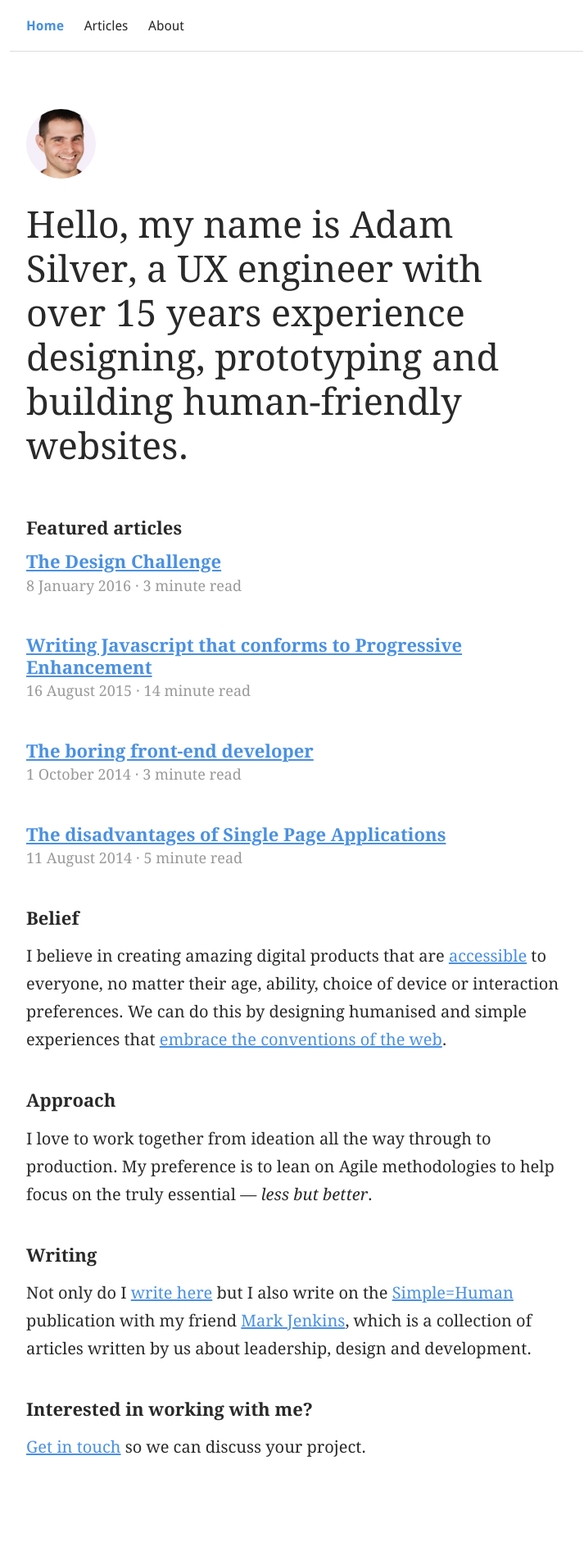
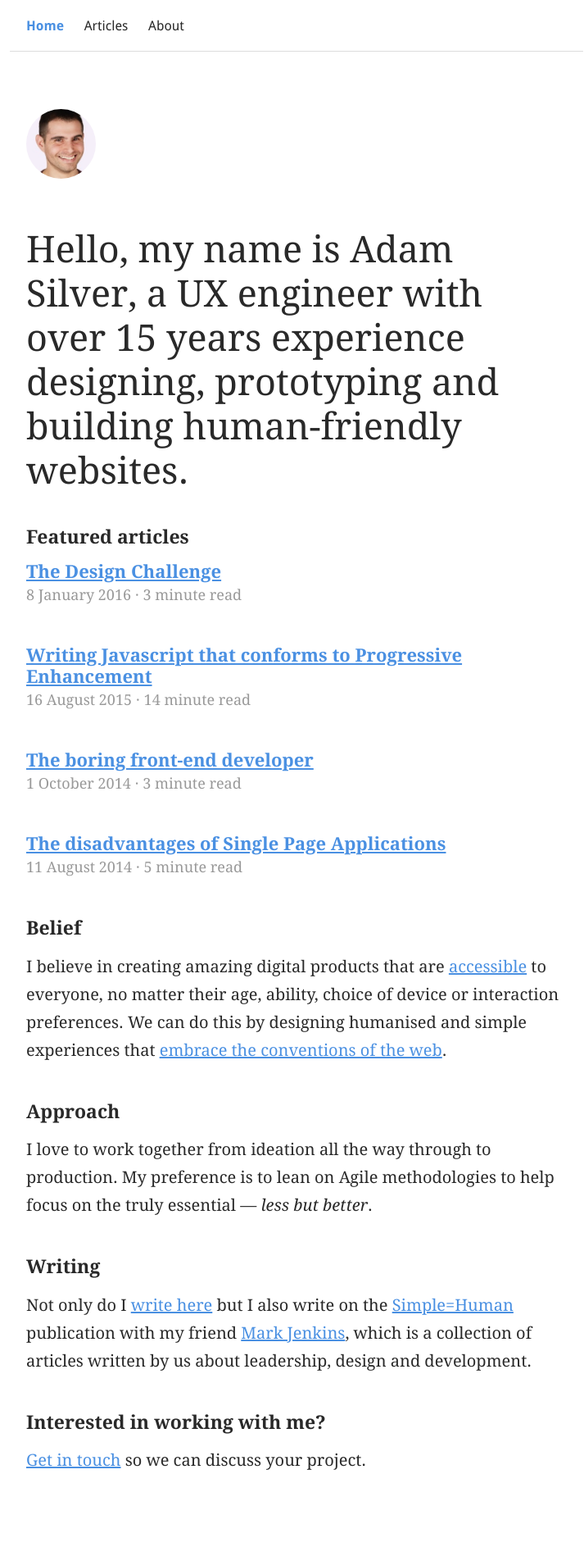
Before and after one commit to adamsilver/adamsilver.io-jekyll, a Jekyll site: the page built from index.md, in a window 1280 px wide. Shown: the whole page at 82% size, without its empty margins (278-991 px from the left). Built offline with Jekyll 4.4.1, drawn with Linux system fonts in a browser that asks for light colours; Markdown is read by kramdown in place of the engine named in the settings.

Commit message:
Simplify to markdown

```diff
--- a/assets/css/main_new.css
+++ b/assets/css/main_new.css
@@ -334,6 +334,20 @@
 	}
 }
 
+#page h2 {
+	margin: 0 20px 10px;
+	font-size: 2em;
+	line-height: 1.2em;
+	color: #292929;
+}
+
+@media(min-width: 600px) {
+	#page h2 {
+		font-size: 2.3em;
+		margin-bottom: 15px;
+	}
+}
+
 #page p {
 	margin: 0 20px 30px;
 	font-size: 1.6em;
--- a/index.md
+++ b/index.md
@@ -7,42 +7,36 @@
 	<div class="face">
 		<img src="/assets/img/adam2.jpg" alt="Adam Photo" width="85" height="85">
 	</div>
-	<h1 class="intro">Hello, my name is Adam Silver, a UX engineer with over 15 years experience designing, prototyping and building human-friendly websites.</h1>
 </div>
 
-<div class="homePageSection">
-	<h2>Featured articles</h2>
-	<div id="articleList">
-		{% for post in site.posts %}
-			{% if post.tags contains 'featured' %}
-				<div class="article">
-					<h3 class="title"><a href="{{ post.url }}">{{ post.title }}</a></h3>
-					{% include articleMeta.html date=post.date cont=post.content %}
-				</div>
-			{% endif %}
-		{% endfor %}
-	</div>
+# Hello, my name is Adam Silver, a UX engineer with over 15 years experience designing, prototyping and building human-friendly websites.
+
+## Featured articles
+
+<div id="articleList">
+	{% for post in site.posts %}
+		{% if post.tags contains 'featured' %}
+			<div class="article">
+				<h3 class="title"><a href="{{ post.url }}">{{ post.title }}</a></h3>
+				{% include articleMeta.html date=post.date cont=post.content %}
+			</div>
+		{% endif %}
+	{% endfor %}
 </div>
 
-<div class="homePageSection">
-	<h2>Belief</h2>
 
-	<p>I believe in creating amazing digital products that are <a href="/articles/the-role-of-the-front-end-developer/#accessibility">accessible</a> to everyone, no matter their age, ability, choice of device or interaction preferences. We can do this by designing humanised and simple experiences that <a href="/articles/designing-honestly-for-the-web/">embrace the conventions of the web</a>.</p>
-</div>
+## Belief
 
-<div class="homePageSection">
-	<h2>Approach</h2>
+I believe in creating amazing digital products that are [accessible](/articles/the-role-of-the-front-end-developer/#accessibility) to everyone, no matter their age, ability, choice of device or interaction preferences. We can do this by designing humanised and simple experiences that [embrace the conventions of the web](/articles/designing-honestly-for-the-web/).
 
-	<p>I love to work together from ideation all the way through to production. My preference is to lean on Agile methodologies to help focus on the truly essential &mdash; <em>less but better</em>.</p>
-</div>
+## Approach
 
-<div class="homePageSection">
-	<h2>Writing</h2>
+I love to work together from ideation all the way through to production. My preference is to lean on Agile methodologies to help focus on the truly essential &mdash; <em>less but better</em>.
 
-	<p>Not only do I <a href="/articles/">write here</a> but I also write on the <a href="http://medium.com/simple-human">Simple=Human</a> publication with my friend <a href="http://theluckystrike.co.uk">Mark Jenkins</a>, which is a collection of articles written by us about leadership, design and development.</p>
-</div>
+## Writing
 
-<div class="homePageSection">
-	<h2>Interested in working with me?</h2>
-	<p><a href="mailto:adambsilver+project@gmail.com">Get in touch</a> so we can discuss your project.</p>
-</div>
+Not only do I [write here](/articles/) but I also write on the [Simple=Human](http://medium.com/simple-human) publication with my friend [Mark Jenkins](http://theluckystrike.co.uk), which is a collection of articles written by us about leadership, design and development.
+
+## Interested in working with me?
+
+[Get in touch](mailto:adambsilver+project@gmail.com) so we can discuss your project.
```
